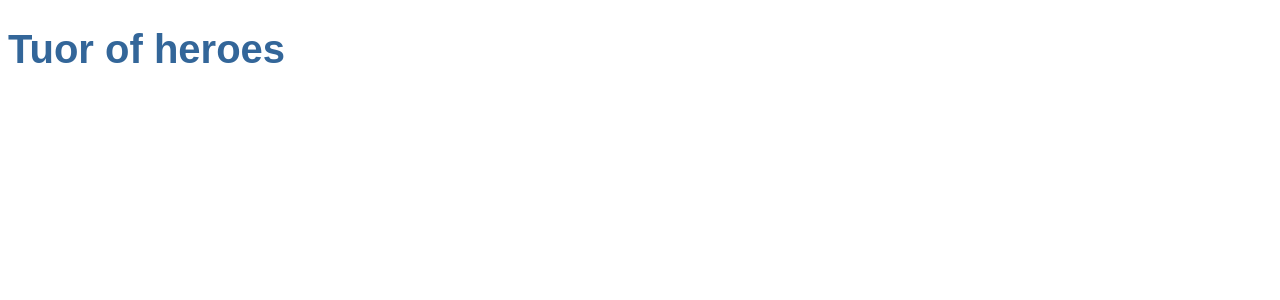
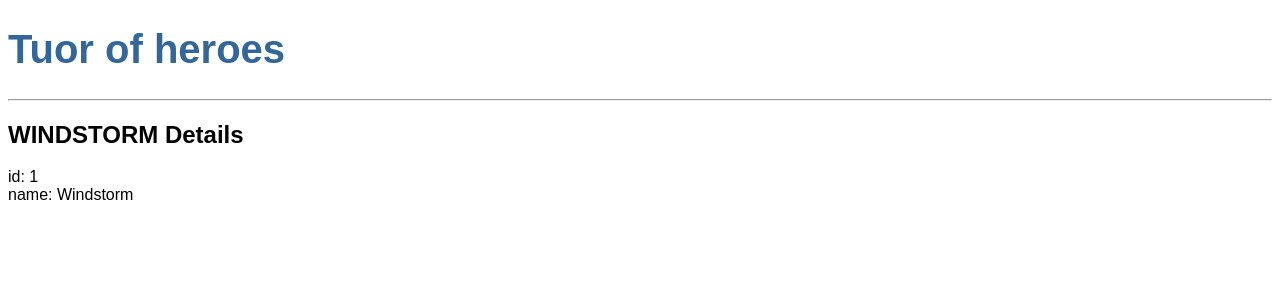
Before and after one commit to GussAlves/angular-tour-of-heroes, an Angular app: page / in a window 1280 px wide. Shown: the top 300 px of the page. Built offline with nearby package versions, Linux system fonts and the light colour scheme.

Commit message:
Created component heroes and interface Hero

```diff
--- a/src/app/app.component.html
+++ b/src/app/app.component.html
@@ -1 +1,5 @@
 <h1>{{ title }}</h1>
+
+<hr />
+
+<app-heroes></app-heroes>
--- a/src/app/app.module.ts
+++ b/src/app/app.module.ts
@@ -3,10 +3,12 @@
 
 import { AppRoutingModule } from './app-routing.module';
 import { AppComponent } from './app.component';
+import { HeroesComponent } from './heroes/heroes.component';
 
 @NgModule({
   declarations: [
-    AppComponent
+    AppComponent,
+    HeroesComponent
   ],
   imports: [
     BrowserModule,
--- /dev/null
+++ b/src/app/hero.ts
@@ -0,0 +1,4 @@
+export interface Hero {
+    id: number;
+    name: string;
+}
--- /dev/null
+++ b/src/app/heroes/heroes.component.html
@@ -0,0 +1,3 @@
+<h2>{{ hero.name | uppercase }} Details</h2>
+<div><span>id: </span>{{hero.id}}</div>
+<div><span>name: </span>{{hero.name}}</div>
--- /dev/null
+++ b/src/app/heroes/heroes.component.ts
@@ -0,0 +1,22 @@
+import { Component, OnInit } from '@angular/core';
+import { Hero } from '../hero';
+
+@Component({
+  selector: 'app-heroes',
+  templateUrl: './heroes.component.html',
+  styleUrls: ['./heroes.component.css']
+})
+export class HeroesComponent implements OnInit {
+
+  hero: Hero = {
+    id: 1,
+    name: 'Windstorm'
+  }
+
+  constructor() {
+   }
+
+  ngOnInit(): void {
+  }
+
+}
```
Also changed, not shown: src/app/heroes/heroes.component.css (added), 1 other file (tests, documents, lock files or other folders).
